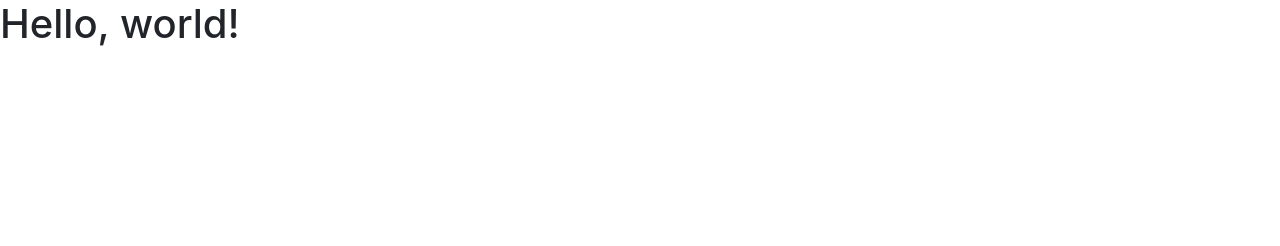
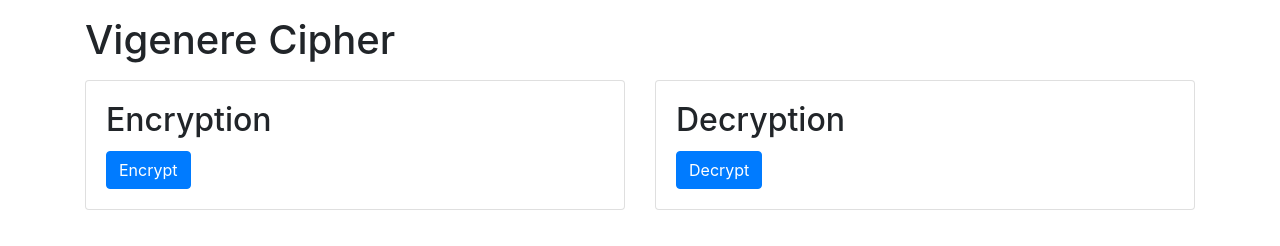
Before and after one commit to vinayakgajjewar/vigenere-cipher-web-app, a plain HTML site: page index.html in a window 1280 px wide. Drawn offline with nearby package versions, Linux system fonts and the light colour scheme.

Commit message:
Add buttons and stuff

```diff
--- a/index.html
+++ b/index.html
@@ -8,10 +8,31 @@
     <!-- Bootstrap CSS -->
     <link rel="stylesheet" href="https://stackpath.bootstrapcdn.com/bootstrap/4.3.1/css/bootstrap.min.css" integrity="sha384-ggOyR0iXCbMQv3Xipma34MD+dH/1fQ784/j6cY/iJTQUOhcWr7x9JvoRxT2MZw1T" crossorigin="anonymous">
 
-    <title>Hello, world!</title>
+    <title>Vigenere Cipher</title>
   </head>
-  <body>
-    <h1>Hello, world!</h1>
+  <body class="mt-3">
+    <div class="container">
+      <h1>Vigenere Cipher</h1>
+      <div class = "row mt-3">
+        <div class="col">
+          <div class="card">
+            <div class="card-body">
+              <h2 class="card-title">Encryption</h2>
+              <button type="button" class="btn btn-primary">Encrypt</button>
+            </div>
+          </div>
+        </div>
+
+        <div class="col">
+          <div class="card">
+            <div class="card-body">
+              <h2 class="card-title">Decryption</h2>
+              <button type="button" class="btn btn-primary">Decrypt</button>
+            </div>
+          </div>
+        </div>
+      </div>
+    </div>
 
     <!-- Optional JavaScript -->
     <!-- jQuery first, then Popper.js, then Bootstrap JS -->
```
